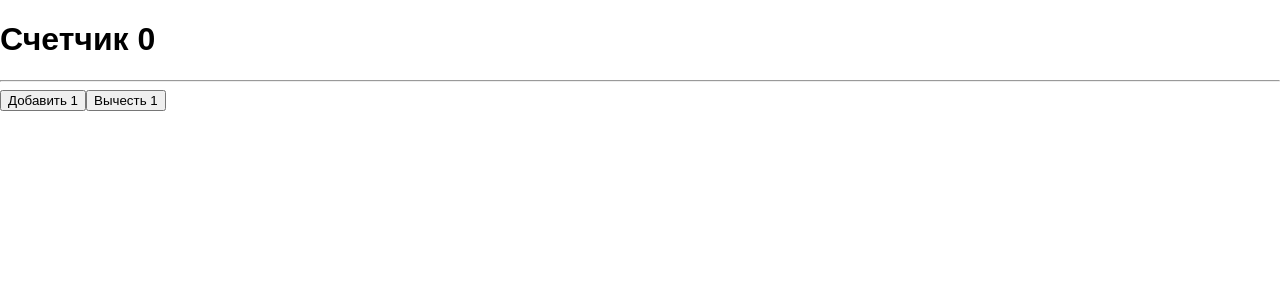
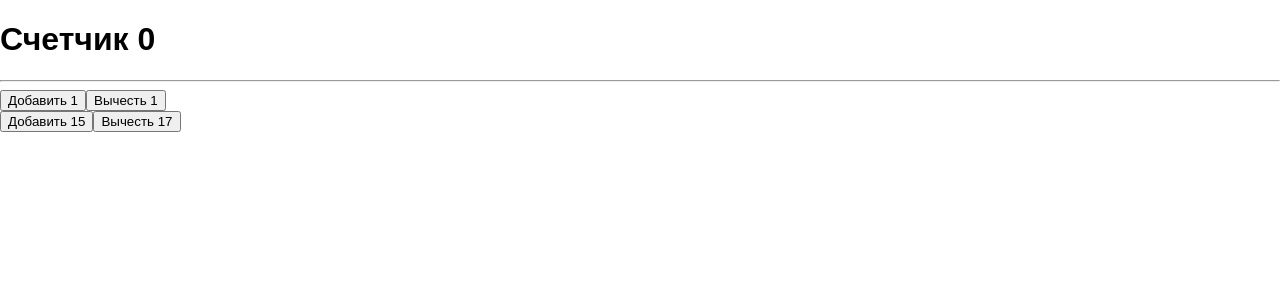
Before and after one commit to moroz-art-dev/react-redux, a React app: page / in a window 1280 px wide. Shown: the top 300 px of the page. Built offline with nearby package versions, Linux system fonts and the light colour scheme.

Commit message:
lesson block_11_6

```diff
--- a/src/App.js
+++ b/src/App.js
@@ -17,6 +17,11 @@
           <button onClick={this.props.onAdd}>Добавить 1</button>
           <button onClick={this.props.onSub}>Вычесть 1</button>
         </div>
+          <div className="Actions">
+              <button onClick={() => this.props.onAddNumber(15)}>Добавить 15</button>
+              <button onClick={() => this.props.onAddNumber(-17)}>Вычесть 17</button>
+          </div>
+
       </div>
     )
   }
@@ -30,7 +35,8 @@
 function mapDispatchToProps(dispatch) {
     return {
         onAdd: () => dispatch({type: 'ADD'}),
-        onSub: () => dispatch({type: 'SUB'})
+        onSub: () => dispatch({type: 'SUB'}),
+        onAddNumber: number => dispatch({type: 'ADD_NUMBER', payload: number}),
     }
 }
 
--- a/src/redux/rootReducer.js
+++ b/src/redux/rootReducer.js
@@ -11,6 +11,11 @@
             return {
                 counter: state.counter - 1
             }
+        case 'ADD_NUMBER':
+            return {
+                counter: state.counter + action.payload
+            }
+        default:
+            return state
     }
-    return state
 }
```
